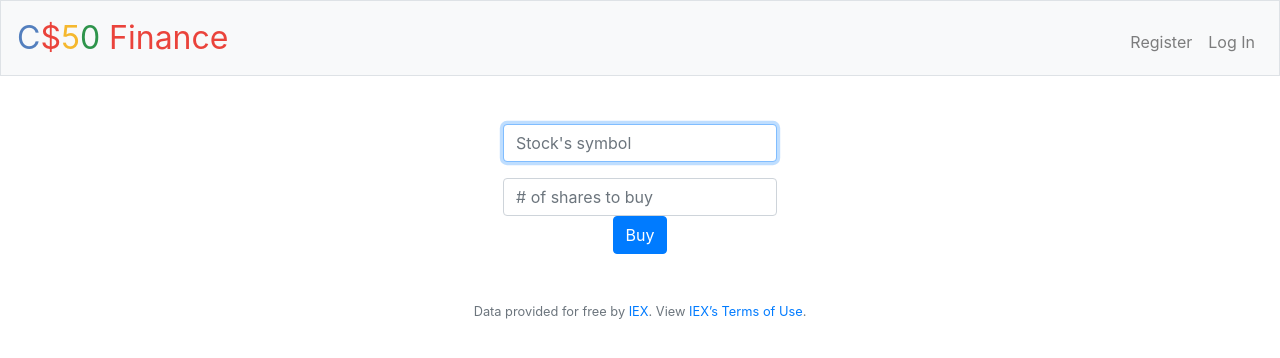
After one commit to Key-public/cs50, a Flask app: template Key-public-cs50-problems-2020-x-finance/templates/buy.html in a window 1280 px wide. The commit adds this page. Shown: the top 358 px of the page. Run offline with Flask 2, Linux system fonts and the light colour scheme; the template is opened without the code that fills it, so the values that code supplies are empty; some libraries are stand-ins or nearby versions.

Commit message:
implement "buy" page, and some imporvs in previous features

```diff
--- a/Key-public-cs50-problems-2020-x-finance/application.py
+++ b/Key-public-cs50-problems-2020-x-finance/application.py
@@ -51,7 +51,27 @@ def index():
 @login_required
 def buy():
     """Buy shares of stock"""
-    return apology("TODO")
+    if request.method == "POST":
+        shares = request.form.get("shares")
+        result = lookup(request.form.get("symbol"))
+        user_id = session.get("user_id")
+        company_name = result["name"]
+        symbol = result["symbol"]
+        price = result["price"]
+        if not result:
+            return render_template("buy.html", message="Sorry, there is no symbol like that")
+        else:
+            have_cash = db.execute("select cash from users where id = :id", id=user_id)
+            have_cash = have_cash[0]["cash"]
+            need_cash = result["price"] * float(shares)
+            if have_cash >= need_cash: # тут ошибка, нужно понять в каком виде возвращаются данные have_cash из базы
+                db.execute("insert into deals (user_id, symbol, company_name, shares, share_price, total_price) VALUES (:user, :symbol, :company_name, :shares, :price, :total)", user=user_id, symbol=symbol, company_name=company_name, shares=shares, price=price, total=need_cash)
+                db.execute("update users set cash = :new_cash where id = :user", new_cash = have_cash - need_cash, user=user_id)
+                return render_template("buy.html", message="Congratulation!")
+            else:
+                return render_template("buy.html", message="Sorry, you don't have enough cash for this deal")
+    else:
+        return render_template("buy.html")
 
 
 @app.route("/history")
@@ -114,10 +134,13 @@ def logout():
 def quote():
     if request.method == "POST":
         result = lookup(request.form.get("symbol"))
-        name = result["name"]
-        symbol = result["symbol"]
-        price = result["price"]
-        return render_template("quoted.html", name=name, symbol=symbol, price=usd(price))
+        if not result:
+            return render_template("quote.html", message="Sorry, there is no symbol like that")
+        else:
+            name = result["name"]
+            symbol = result["symbol"]
+            price = result["price"]
+            return render_template("quoted.html", name=name, symbol=symbol, price=usd(price))
     else:
         return render_template("quote.html")
 
@@ -136,7 +159,7 @@ def register():
         if confirmation != password:
             return apology("must confirm password", 403)
         if not db.execute("select username from users where username = :username", username=username):
-            db.execute("insert into users (username, hash, cash) values (:username, :hash, 10000)", username=username, hash=generate_password_hash(password))
+            db.execute("insert into users (username, hash, cash) values (:username, :hash)", username=username, hash=generate_password_hash(password))
             return login()
         else:
             return apology("name is already taken", 403)
--- /dev/null
+++ b/Key-public-cs50-problems-2020-x-finance/templates/buy.html
@@ -0,0 +1,24 @@
+{% extends "layout.html" %}
+
+{% block title %}
+    Buy
+{% endblock %}
+
+{% block main %}
+    {% if message: %}
+        {{ message }}
+        <div>
+            <p><a href = "/buy">Ok, refresh page</a></p>
+        </div>
+    {% else: %}
+        <form action="/buy" method="post">
+            <div class="form-group">
+                <input autocomplete="off" autofocus class="form-control" name="symbol" placeholder="Stock's symbol" type="text">
+            </div>
+            <div calss="form-group">
+                <input autocomplete="off" autofocus class="form-control" name="shares" placeholder="# of shares to buy" type="integer">
+            </div>
+            <button class="btn btn-primary" type="submit">Buy</button>
+        </form>
+    {% endif %}
+{% endblock %}
--- a/Key-public-cs50-problems-2020-x-finance/templates/layout.html
+++ b/Key-public-cs50-problems-2020-x-finance/templates/layout.html
@@ -19,6 +19,7 @@
         <script src="https://code.jquery.com/jquery-3.3.1.min.js"></script>
         <script src="https://cdnjs.cloudflare.com/ajax/libs/popper.js/1.14.3/umd/popper.min.js"></script>
         <script src="https://maxcdn.bootstrapcdn.com/bootstrap/4.1.3/js/bootstrap.min.js"></script>
+        <script>{% block script %}{% endblock %}</script>
 
         <title>C$50 Finance: {% block title %}{% endblock %}</title>
 
--- a/Key-public-cs50-problems-2020-x-finance/templates/quoted.html
+++ b/Key-public-cs50-problems-2020-x-finance/templates/quoted.html
@@ -5,7 +5,5 @@
 {% endblock %}
 
 {% block main %}
-
     A share of {{ name }} ({{ symbol }}) costs {{ price }}
-
 {% endblock %}
```
Also changed, not shown: Key-public-cs50-problems-2020-x-finance/requirements.txt (+10 -0 lines), Key-public-cs50-problems-2020-x-finance/templates/quote.html (+12 -5 lines), Key-public-cs50-problems-2020-x-finance/finance.db.
